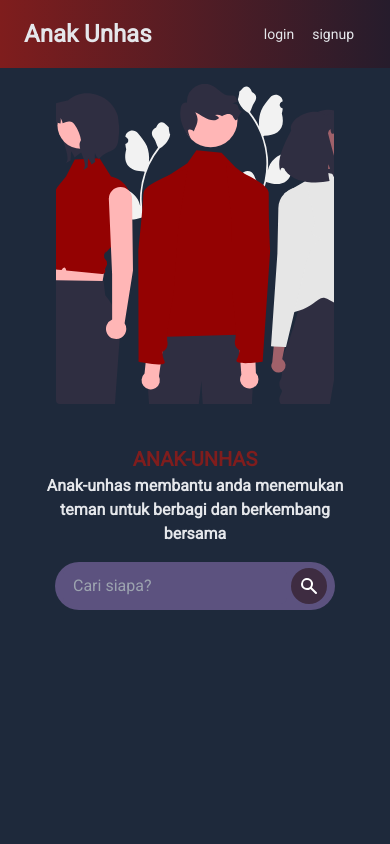
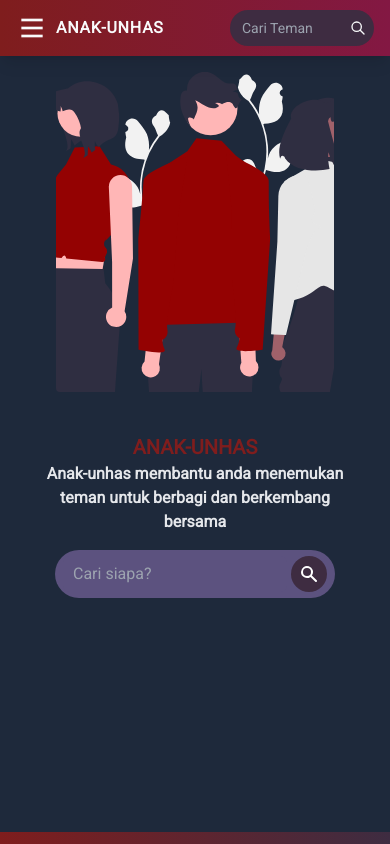
Before and after one commit to Dinel13/anak-unhas-fe, a Next.js app: page / in a window 390 px wide. Shown: the top 844 px of the page. Built offline with nearby package versions, Linux system fonts and the light colour scheme.

Commit message:
new header

```diff
--- a/components/layout/Header.tsx
+++ b/components/layout/Header.tsx
@@ -1,31 +1,110 @@
 import Link from "next/link";
-import { FC, useState } from "react";
+import { ErrorInfo, FC, useRef, useState } from "react";
 import { selectName } from "../../store/authSlice";
-import { useSelector } from "react-redux";
+import { useDispatch, useSelector } from "react-redux";
 import MyAccountButton from "./MyAccountButton";
+import { useRouter } from "next/router";
+import { showAlert } from "../../store/alertSlice";
+import SideNav from "./SideNav";
 
 interface Iprops {
   notif: number;
   closeSckt: () => void;
 }
 
-const Header:FC<Iprops> = ({notif, closeSckt}) => {
+const Header: FC<Iprops> = ({ notif, closeSckt }) => {
   const [profile, setProfile] = useState(false);
+  const [show, setShow] = useState(false);
+  const [key, setKey] = useState("");
   const name = useSelector(selectName);
+  const dispatch = useDispatch();
+  const router = useRouter();
+
+  const searchSubmit = async (
+    e: React.FormEvent<HTMLFormElement>
+  ): Promise<void> => {
+    e.preventDefault();
+    try {
+      const result = await fetch(
+        `${process.env.REACT_APP_SERVER_URL}/service/search?q=${key}`,
+        {
+          method: "GET",
+        }
+      );
+      const data = await result.json();
+      if (!result.ok) {
+        throw new Error(data.message || "gagal mendapat layanan");
+      }
+      setKey("");
+      router.push({
+        pathname: "/pencarian",
+        query: { data: JSON.stringify(data) },
+      });
+    } catch (error: any) {
+      dispatch(
+        showAlert({
+          status: "Error",
+          message: error.message,
+        })
+      );
+    }
+  };
 
   return (
-    <header className="w-full bg-gradient-to-r from-red-900 to-d1  text-gray-200 px-6 py-4 flex justify-between items-center">
+    <>
+      {/* BIG SCREEN NAV */}
+      <header className="xs:block hidden text-gray-50 shadow-lg sticky top-0 w-full z-20 bg-gradient-to-r from-red-900 to-pink-900">
+        <div className="flex items-center justify-between flex-wrap py-2.5 px-3 xs:px-6 lg:px-10 ">
           <Link href="/">
             <a>
               <div className="text-2xl font-bold">Anak Unhas</div>
             </a>
           </Link>
-      <nav>
-        <ul className="flex items-center">
+          <nav className="flex flex-grow tems-center w-auto ml-1">
+            <div className="flex-grow xs:flex xs:justify-center">
+              <form
+                onSubmit={searchSubmit}
+                className="flex w-40 sm:w-48 md:w-56 items-center justify-center relative"
+              >
+                <input
+                  className="w-full dark-nav h-9 px-3 pr-8 rounded-full text-sm focus:outline-none"
+                  type="search"
+                  name="search"
+                  value={key}
+                  onChange={(e) => setKey(e.target.value)}
+                  required
+                  placeholder="Cari..."
+                />
+                <button
+                  type="submit"
+                  className="absolute right-0 top-0 py-2.5 px-2"
+                >
+                  <svg
+                    xmlns="http://www.w3.org/2000/svg"
+                    className="h-4 w-4"
+                    fill="none"
+                    viewBox="0 0 24 24"
+                    stroke="currentColor"
+                  >
+                    <path
+                      strokeLinecap="round"
+                      strokeLinejoin="round"
+                      strokeWidth="2"
+                      d="M21 21l-6-6m2-5a7 7 0 11-14 0 7 7 0 0114 0z"
+                    />
+                  </svg>
+                </button>
+              </form>
+            </div>
+            <div className="flex items-center">
               {name ? (
-            <MyAccountButton profile={profile}
+                <MyAccountButton
+                  profile={profile}
                   setProfile={setProfile}
-            notif={notif} name={name} closeSckt={closeSckt} />
+                  notif={notif}
+                  name={name}
+                  closeSckt={closeSckt}
+                />
               ) : (
                 <div className="flex items-center text-sm">
                   <Link href="/login">
@@ -36,9 +115,75 @@ const Header:FC<Iprops> = ({notif, closeSckt}) => {
                   </Link>
                 </div>
               )}
-        </ul>
+            </div>
           </nav>
+        </div>
       </header>
+
+      {/* SMALL SCREEN NAV */}
+      <header className="block xs:hidden text-gray-50 shadow-lg sticky top-0 w-full z-20 bg-gradient-to-r from-red-900 to-pink-900">
+        <div className="flex items-center justify-between py-1 px-4">
+          <div className="flex items-center">
+            <div
+              className="p-2 cursor-pointer -ml-2"
+              onClick={() => setShow(!show)}
+            >
+              <svg
+                xmlns="http://www.w3.org/2000/svg"
+                className="h-8 w-8"
+                fill="none"
+                viewBox="0 0 24 24"
+                strokeWidth="2"
+                stroke="currentColor"
+              >
+                <path stroke="none" d="M0 0h24v24H0z" fill="none" />
+                <line x1={4} y1={6} x2={20} y2={6} />
+                <line x1={4} y1={12} x2={20} y2={12} />
+                <line x1={4} y1={18} x2={20} y2={18} />
+              </svg>
+            </div>
+            <Link href="/">
+              <a className="font-semibold tracking-wider">ANAK-UNHAS</a>
+            </Link>
+          </div>
+          <form
+            onSubmit={searchSubmit}
+            className="w-32 vvs:w-36 vs:w-40 xs:w-44 relative"
+          >
+            <input
+              className="w-full dark-nav h-9 px-3 pr-8 rounded-full text-sm focus:outline-none"
+              type="search"
+              name="search"
+              value={key}
+              onChange={(e) => setKey(e.target.value)}
+              required
+              placeholder="Cari Teman"
+            />
+            <button
+              type="submit"
+              className="absolute right-0 top-0 py-2.5 px-2"
+            >
+              <svg
+                xmlns="http://www.w3.org/2000/svg"
+                className="h-4 w-4"
+                fill="none"
+                viewBox="0 0 24 24"
+                stroke="currentColor"
+              >
+                <path
+                  strokeLinecap="round"
+                  strokeLinejoin="round"
+                  strokeWidth="2"
+                  d="M21 21l-6-6m2-5a7 7 0 11-14 0 7 7 0 0114 0z"
+                />
+              </svg>
+            </button>
+          </form>
+        </div>
+        {/*Mobile responsive sidebar*/}
+        <SideNav setShow={setShow} show={show} name={name} />
+      </header>
+    </>
   );
 };
 
--- /dev/null
+++ b/components/layout/SideNav.tsx
@@ -0,0 +1,140 @@
+import Link from "next/link";
+import React, { FC } from "react";
+import { useDispatch } from "react-redux";
+import { logout } from "../../store/authSlice";
+
+interface IProps {
+  name: string;
+  show: boolean;
+  setShow: React.Dispatch<React.SetStateAction<boolean>>;
+}
+
+const SideNav:FC<IProps> = ({ show, setShow, name }) => {
+  const dispatch = useDispatch();
+  return (
+    <div
+      className={
+        show
+          ? "w-full h-full fixed z-40 transform translate-x-0 bottom-0 left-0 duration-150"
+          : "w-full h-full absolute z-40 transform -translate-x-full bottom-0 left-0 duration-150"
+      }
+    >
+      {/* outside the side nav */}
+      <div
+        className="bg-gray-800 opacity-50 w-full h-full"
+        onClick={() => setShow(!show)}
+      />
+      {/* the sidenav */}
+      <div className="w-64 z-40 fixed overflow-y-auto top-0 h-screen dark-sidebar">
+        <div className="py-5 bg-d1 flex w-full items-center justify-between px-3">
+          <Link href="/">
+            <a onClick={() => setShow(!show)} className="text-lg font-semibold">
+              ANAK-UNHAS
+            </a>
+          </Link>
+          <div
+            onClick={() => setShow(!show)}
+            className="cursor-pointer dark-link rounded p-1"
+          >
+            <svg
+              xmlns="http://www.w3.org/2000/svg"
+              className="icon icon-tabler icon-tabler-x"
+              width={24}
+              height={24}
+              viewBox="0 0 24 24"
+              strokeWidth="2"
+              stroke="currentColor"
+              fill="none"
+              strokeLinecap="round"
+              strokeLinejoin="round"
+            >
+              <path stroke="none" d="M0 0h24v24H0z" />
+              <line x1={18} y1={6} x2={6} y2={18} />
+              <line x1={6} y1={6} x2={18} y2={18} />
+            </svg>
+          </div>
+        </div>
+        <Link href="/akunku">
+          <a
+            onClick={() => setShow(!show)}
+            className="cursor-pointer p-3 flex items-center hover:text-rose-300 hover:dark-nav"
+          >
+            <svg
+              xmlns="http://www.w3.org/2000/svg"
+              className="h-6 w-6"
+              viewBox="0 0 24 24"
+              strokeWidth="1.5"
+              stroke="currentColor"
+              fill="none"
+            >
+              <path stroke="none" d="M0 0h24v24H0z" />
+              <circle cx={12} cy={7} r={4} />
+              <path d="M6 21v-2a4 4 0 0 1 4 -4h4a4 4 0 0 1 4 4v2" />
+            </svg>
+            <p className="ml-2">Akun ku</p>
+          </a>
+        </Link>
+        <button
+          onClick={() => {
+            setShow(!show);
+            dispatch(logout());
+          }}
+          className="cursor-pointer p-3 flex items-center hover:text-rose-300 hover:dark-nav w-full"
+        >
+          <svg
+            xmlns="http://www.w3.org/2000/svg"
+            className="h-5 w-5"
+            fill="none"
+            viewBox="0 0 24 24"
+            stroke="currentColor"
+          >
+            <path
+              strokeLinecap="round"
+              strokeLinejoin="round"
+              strokeWidth={2}
+              d="M17 16l4-4m0 0l-4-4m4 4H7m6 4v1a3 3 0 01-3 3H6a3 3 0 01-3-3V7a3 3 0 013-3h4a3 3 0 013 3v1"
+            />
+          </svg>
+          <p className="ml-2">Logout</p>
+        </button>
+        <div className="p-3 fixed bottom-0 left-0 w-64 z-40 border-t-2 border-d4">
+          {name ? (
+            <div className="w-full flex items-center justify-between">
+              <div className="flex items-center">
+                <svg
+                  xmlns="http://www.w3.org/2000/svg"
+                  className="h-8 w-8"
+                  viewBox="0 0 20 20"
+                  fill="currentColor"
+                >
+                  <path
+                    fillRule="evenodd"
+                    d="M18 10a8 8 0 11-16 0 8 8 0 0116 0zm-6-3a2 2 0 11-4 0 2 2 0 014 0zm-2 4a5 5 0 00-4.546 2.916A5.986 5.986 0 0010 16a5.986 5.986 0 004.546-2.084A5 5 0 0010 11z"
+                    clipRule="evenodd"
+                  />
+                </svg>
+                <p className="chat-truncate text-gray-800 text-base leading-4 ml-2">
+                  {name}
+                </p>
+              </div>
+            </div>
+          ) : (
+            <div className="flex justify-end" onClick={() => setShow(!show)}>
+              <div className="flex items-center text-sm">
+                <Link href="/login">
+                  <a className="mr-1.5 p-1.5 link-scale">login</a>
+                </Link>
+                <Link href="/signup">
+                  <a className="mr-1.5 p-1.5 link-scale">signup</a>
+                </Link>
+              </div>
+            </div>
+          )}
+        </div>
+      </div>
+    </div>
+  );
+}
+
+
+export default SideNav;
--- a/components/layout/index.tsx
+++ b/components/layout/index.tsx
@@ -110,7 +110,7 @@ function Layout({ children }: { children: ReactChild }) {
       <main style={{ minHeight: "80vh" }} className="bg-slate-800">
         {children}
       </main>
-      {socket && <Chat socket={socket} />}
+      {socket && userId && <Chat socket={socket} />}
       <Footer />
     </Fragment>
   );
```
Lines whose indentation alone changed are shown as unchanged.
